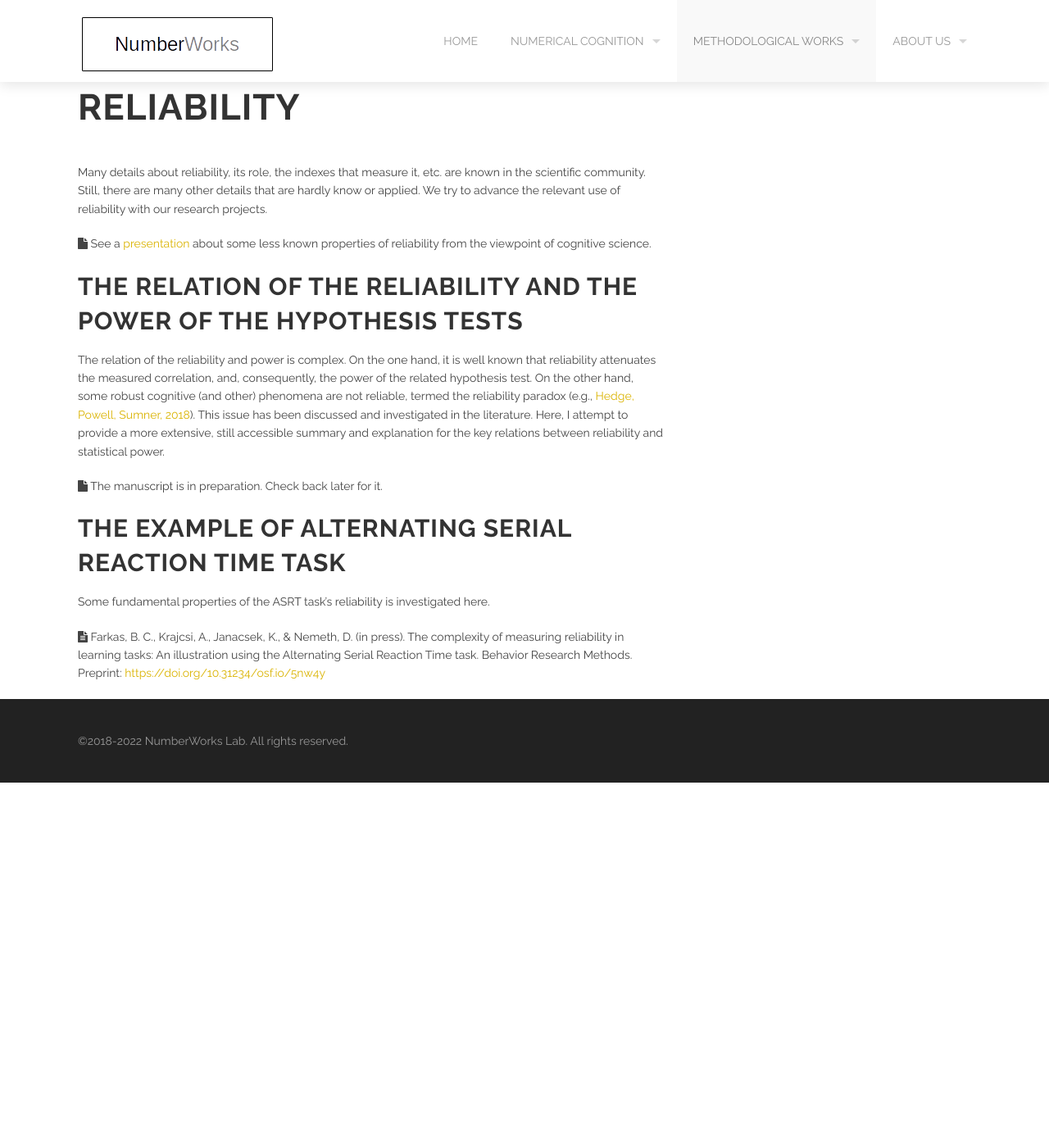
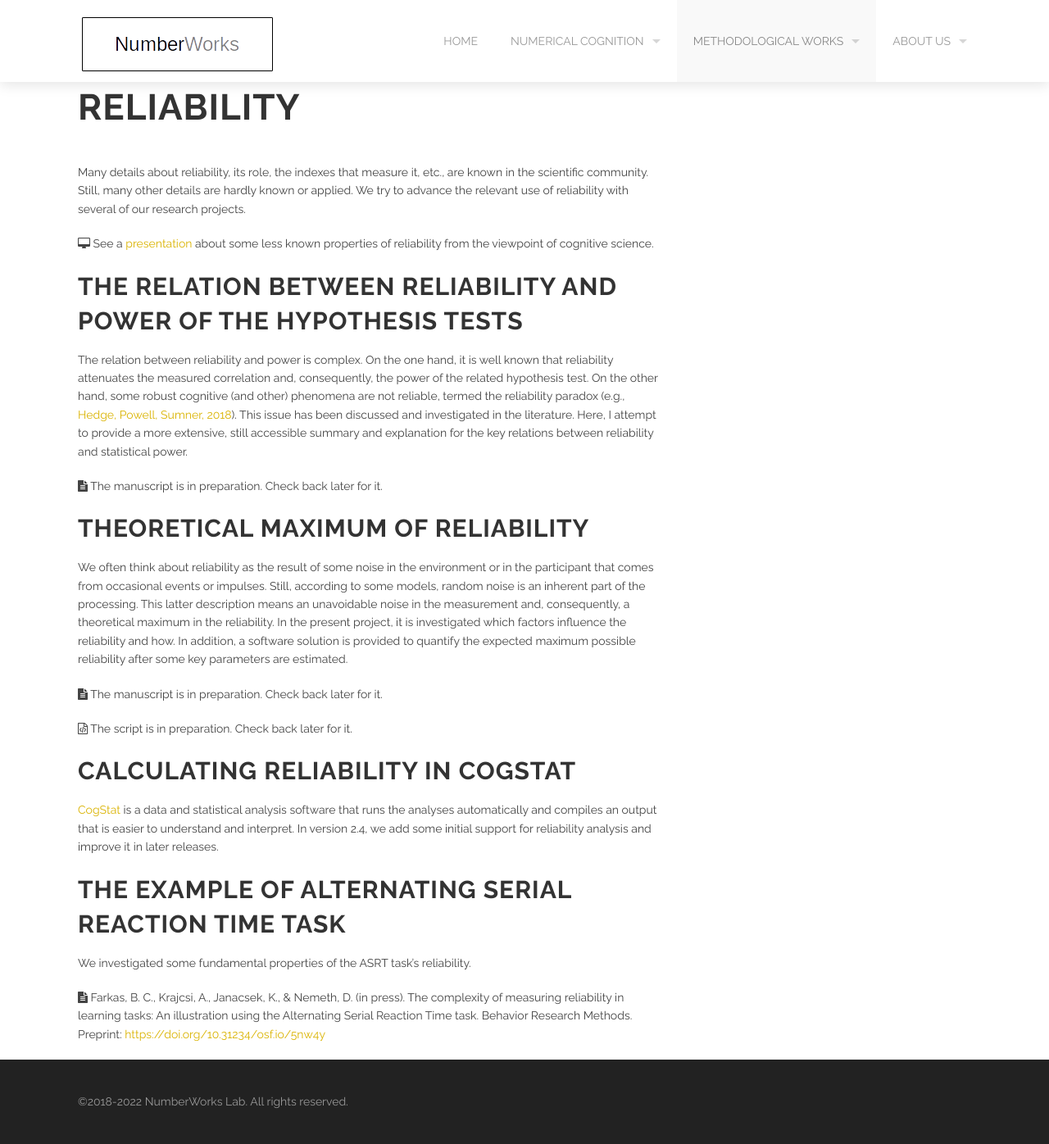
Before and after one commit to theNumberWorks/numberworks_website, a Jekyll site: the page built from reliability.md, in a window 1280 px wide. Shown: the whole page at 82% size. Built offline with Jekyll 4.4.1, drawn with Linux system fonts in a browser that asks for light colours; before the commit the page ends 955 px from its top, so only the background shows below that.

Commit message:
Update reliability.md

```diff
--- a/reliability.md
+++ b/reliability.md
@@ -4,18 +4,31 @@ title: Reliability
 section_id: methods
 ---
 
-Many details about reliability, its role, the indexes that measure it, etc. are known in the scientific community. Still, there are many other details that are hardly know or applied. We try to advance the relevant use of reliability with our research projects.
+Many details about reliability, its role, the indexes that measure it, etc., are known in the scientific community. Still, many other details are hardly known or applied. We try to advance the relevant use of reliability with several of our research projects.
 
-<i class='fa fa-file'></i> See a [presentation](https://docs.google.com/presentation/d/1A3WPhX4lzv_L99vdn1-I_uPWgOOtYNJ0MQ-jjjScqgY/edit?usp=sharing) about some less known properties of reliability from the viewpoint of cognitive science.
+<i class='fa fa-desktop'></i> See a [presentation](https://docs.google.com/presentation/d/1A3WPhX4lzv_L99vdn1-I_uPWgOOtYNJ0MQ-jjjScqgY/edit?usp=sharing) about some less known properties of reliability from the viewpoint of cognitive science.
 
-## The relation of the reliability and the power of the hypothesis tests
+## The relation between reliability and power of the hypothesis tests
 
-The relation of the reliability and power is complex. On the one hand, it is well known that reliability attenuates the measured correlation, and, consequently, the power of the related hypothesis test. On the other hand, some robust cognitive (and other) phenomena are not reliable, termed the reliability paradox (e.g., [Hedge, Powell, Sumner, 2018](https://doi.org/10.3758/s13428-017-0935-1)). This issue has been discussed and investigated in the literature. Here, I attempt to provide a more extensive, still accessible summary and explanation for the key relations between reliability and statistical power.
+The relation between reliability and power is complex. On the one hand, it is well known that reliability attenuates the measured correlation and, consequently, the power of the related hypothesis test. On the other hand, some robust cognitive (and other) phenomena are not reliable, termed the reliability paradox (e.g., [Hedge, Powell, Sumner, 2018](https://doi.org/10.3758/s13428-017-0935-1)). This issue has been discussed and investigated in the literature. Here, I attempt to provide a more extensive, still accessible summary and explanation for the key relations between reliability and statistical power.
 
-<i class='fa fa-file'></i> The manuscript is in preparation. Check back later for it.
+<i class='fa fa-file-text'></i> The manuscript is in preparation. Check back later for it.
+
+## Theoretical maximum of reliability
+
+We often think about reliability as the result of some noise in the environment or in the participant that comes from occasional events or impulses. Still, according to some models, random noise is an inherent part of the processing. This latter description means an unavoidable noise in the measurement and, consequently, a theoretical maximum in the reliability. In the present project, it is investigated which factors influence the reliability and how. In addition, a software solution is provided to quantify the expected maximum possible reliability after some key parameters are estimated.
+
+<i class='fa fa-file-text'></i> The manuscript is in preparation. Check back later for it.
+
+<i class='fa fa-file-code-o'></i> The script is in preparation. Check back later for it.
+
+## Calculating reliability in CogStat
+
+[CogStat](cogstat.html) is a data and statistical analysis software that runs the analyses automatically and compiles an output that is easier to understand and interpret. In version 2.4, we add some initial support for reliability analysis and improve it in later releases.
+
 
 ## The example of Alternating Serial Reaction Time task
 
-Some fundamental properties of the ASRT task's reliability is investigated here.
+We investigated some fundamental properties of the ASRT task's reliability.
 
 <i class='fa fa-file-text'></i> Farkas, B. C., Krajcsi, A., Janacsek, K., & Nemeth, D. (in press). The complexity of measuring reliability in learning tasks: An illustration using the Alternating Serial Reaction Time task. Behavior Research Methods. Preprint: [https://doi.org/10.31234/osf.io/5nw4y](https://doi.org/10.31234/osf.io/5nw4y)
```
